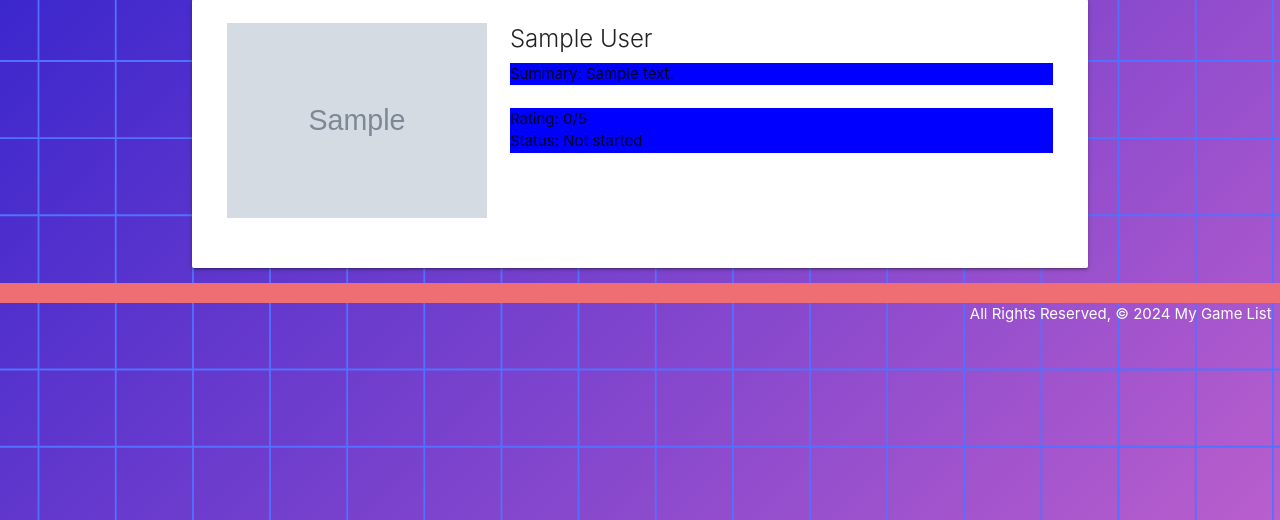
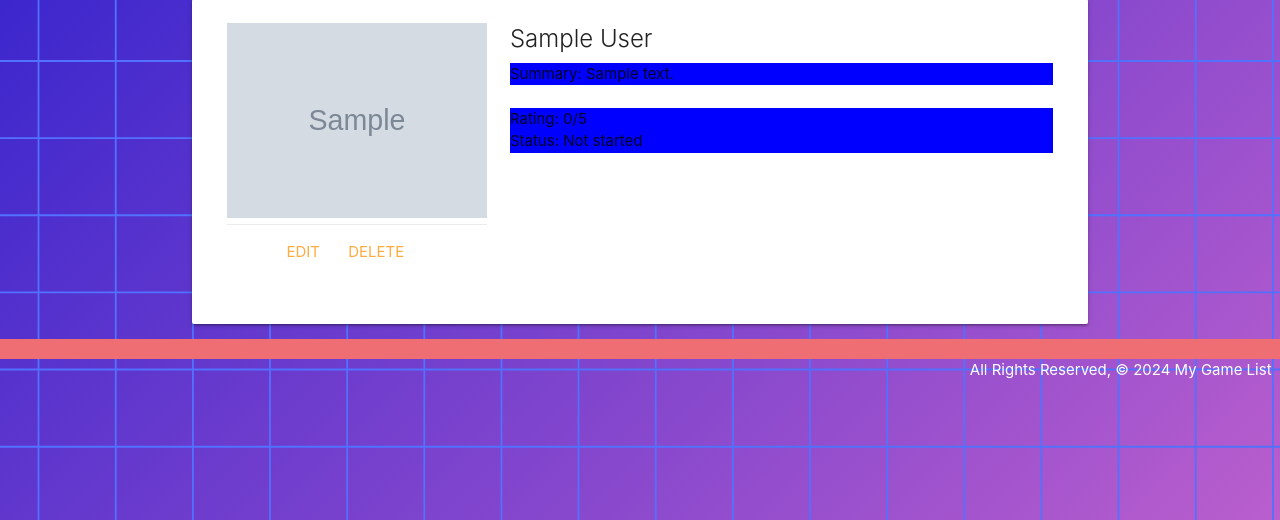
Before and after one commit to jtnguyen45/my-game-list, a Django app: page /games/1/ in a window 1280 px wide. Shown: the part 209-729 px from the top of the page. Run offline with Django 5.2, Linux system fonts and the light colour scheme; a user stored in the database is signed in; tables that the repository leaves empty hold one stand-in row (values such as "Sample post"); grey boxes marked "Sample" are stand-in pictures; some web fonts are replaced.

Commit message:
Add update and delete functionality to user games

```diff
--- a/main_app/templates/games/detail.html
+++ b/main_app/templates/games/detail.html
@@ -7,6 +7,10 @@
         <div class="row">
             <div class="col s4 image-container">
                 <img src="{{ game.cover }}">
+                <div class="card-action center">
+                    <a href="{% url 'games_update' game.id %}">Edit</a>
+                    <a href="{% url 'games_delete' game.id %}">Delete</a>
+                </div>
             </div>
             <div class="col s8">
                 <span class="card-title">{{ game.name }}</span>
--- a/main_app/urls.py
+++ b/main_app/urls.py
@@ -9,4 +9,6 @@ urlpatterns = [
     path('games/create/', views.GameCreate.as_view(), name='games_create'),
     path('accounts/logout/', views.logout_view, name='logout'),
     path('accounts/signup/', views.signup, name='signup'),
+    path('games/<int:pk>/update/', views.GameUpdate.as_view(), name='games_update'),
+    path('games/<int:pk>/delete/', views.GameDelete.as_view(), name='games_delete'),
 ]
--- a/main_app/views.py
+++ b/main_app/views.py
@@ -4,7 +4,7 @@ from django.contrib.auth.forms import UserCreationForm
 from django.contrib.auth.decorators import login_required
 from django.contrib.auth.mixins import LoginRequiredMixin
 from .models import UserGame
-from django.views.generic.edit import CreateView
+from django.views.generic.edit import CreateView, UpdateView, DeleteView
 import requests, environ
 env = environ.Env()
 env.read_env()
@@ -71,3 +71,11 @@ class GameCreate(LoginRequiredMixin, CreateView):
     def form_valid(self, form):
         form.instance.user = self.request.user
         return super().form_valid(form)
+
+class GameUpdate(LoginRequiredMixin, UpdateView):
+    model = UserGame
+    fields = ['rating', 'status']
+
+class GameDelete(LoginRequiredMixin, DeleteView):
+    model = UserGame
+    success_url = '/games'
```
Also changed, not shown: main_app/templates/main_app/usergame_confirm_delete.html (added, +13 -0 lines).
